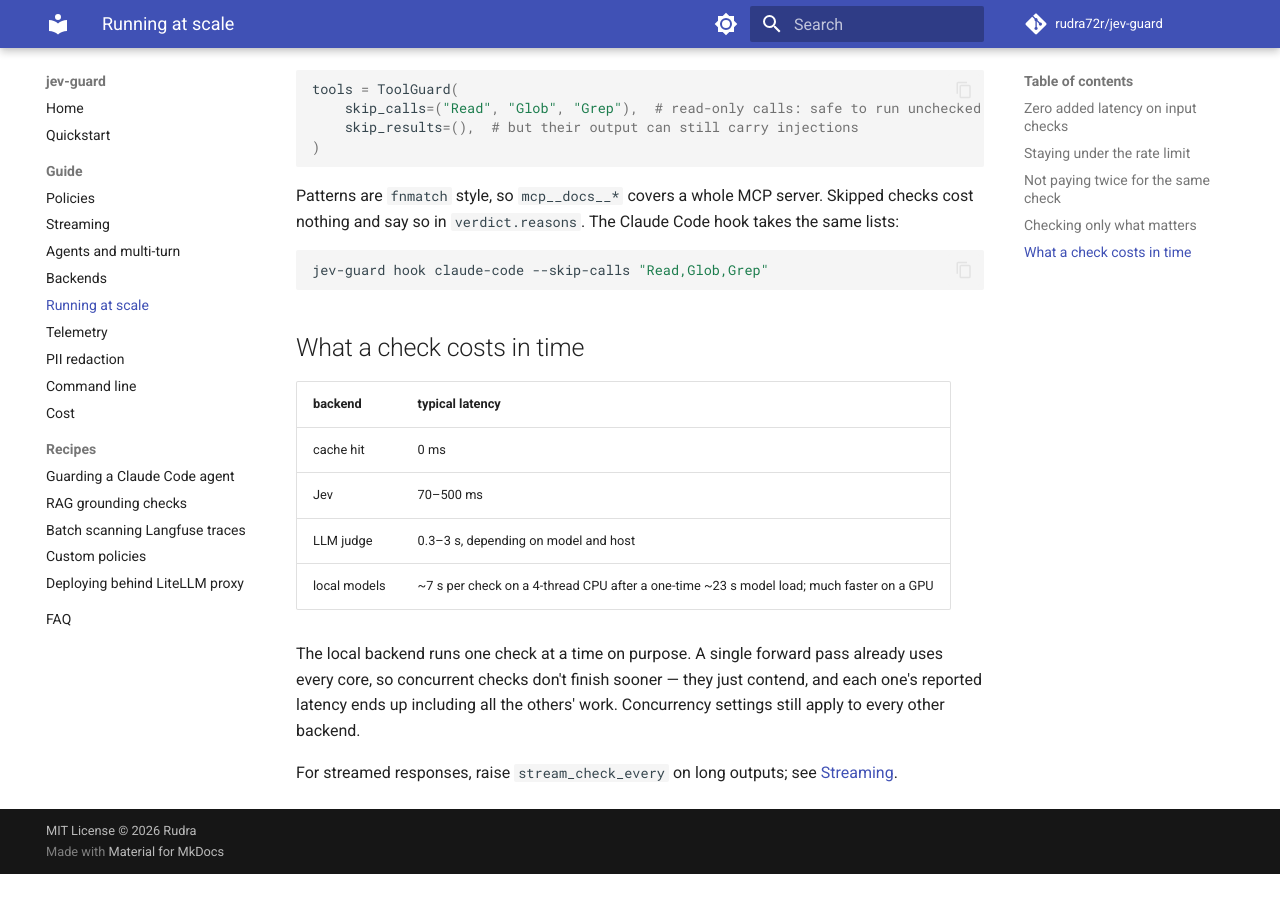
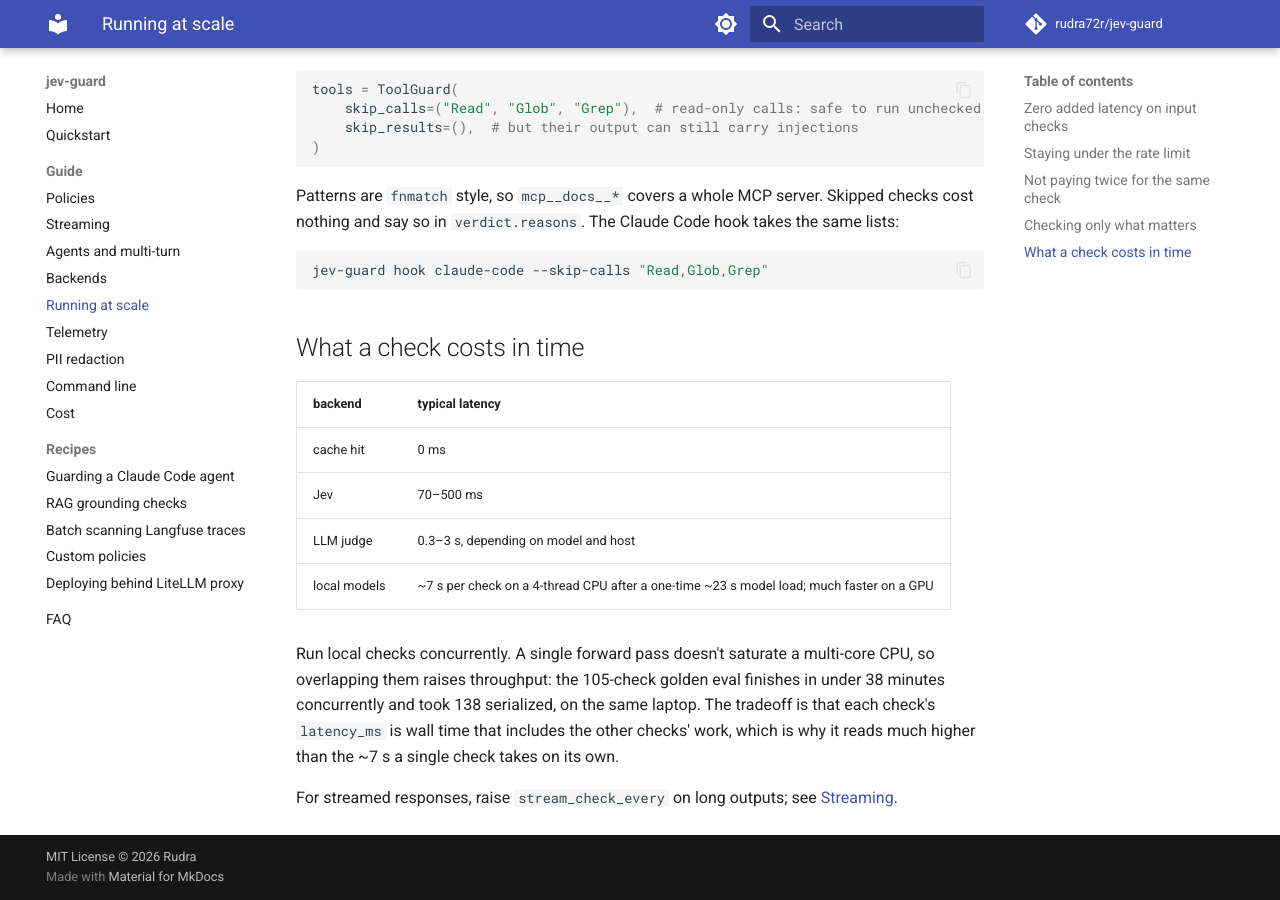
Before and after one commit to rudra72r/jev-guard, an MkDocs documentation site: the page built from docs/scale.md, in a window 1280 px wide and 900 px high, scrolled down 1453 px. Built offline with MkDocs 1.6.1 and Material for MkDocs 9.7.7, drawn with Linux system fonts in a browser that asks for light colours; comment, search, counter and statistics services are not loaded; before the commit the page ends 2327 px from its top, so only the background shows below that.

Commit message:
revert(local): don't serialize inference — it was 4x slower
I serialized the local backend's checks last commit on the theory that a
forward pass already uses every core, so overlapping them could only cause
contention. Measured, that's wrong: the 105-check golden eval took 138.5
minutes serialized against under 38 concurrently, on the same laptop. One
small-batch pass does not saturate four cores, and overlapping raises
throughput.

Reverted, with the measurement recorded where the next person will look.
Accuracy was identical either way (flagged F1 0.94, injection 0.95, PII 0.92,
intent 0.86, same 8 mistakes), which is the one thing serialization could not
have changed.

What remains of the original problem is a reporting one, now fixed honestly:
eval reports label average latency as wall time per check measured while
checks run concurrently, so nobody reads it as the cost of a single check.

Also in this commit:
- Reports print the dataset's manifest name, not the absolute path it happened
  to live at; the two committed reports had "B:\Jev-guard\..." in the heading.
- README says the offline eval takes about half an hour on a laptop CPU, which
  it never mentioned next to "reproduce it yourself".

```diff
--- a/docs/scale.md
+++ b/docs/scale.md
@@ -82,10 +82,11 @@
 | LLM judge | 0.3–3 s, depending on model and host |
 | local models | ~7 s per check on a 4-thread CPU after a one-time ~23 s model load; much faster on a GPU |
 
-The local backend runs one check at a time on purpose. A single forward pass already uses
-every core, so concurrent checks don't finish sooner — they just contend, and each one's
-reported latency ends up including all the others' work. Concurrency settings still apply to
-every other backend.
+Run local checks concurrently. A single forward pass doesn't saturate a multi-core CPU, so
+overlapping them raises throughput: the 105-check golden eval finishes in under 38 minutes
+concurrently and took 138 serialized, on the same laptop. The tradeoff is that each check's
+`latency_ms` is wall time that includes the other checks' work, which is why it reads much
+higher than the ~7 s a single check takes on its own.
 
 For streamed responses, raise `stream_check_every` on long outputs; see
 [Streaming](streaming.md).
```
Also changed, not shown: README.md (+3 -0 lines), benchmarks/results/eval-local-general-2026-09-23.md (+1 -1 lines), benchmarks/results/eval-local-tuned-2026-09-23.md (+1 -1 lines), 3 other files.
